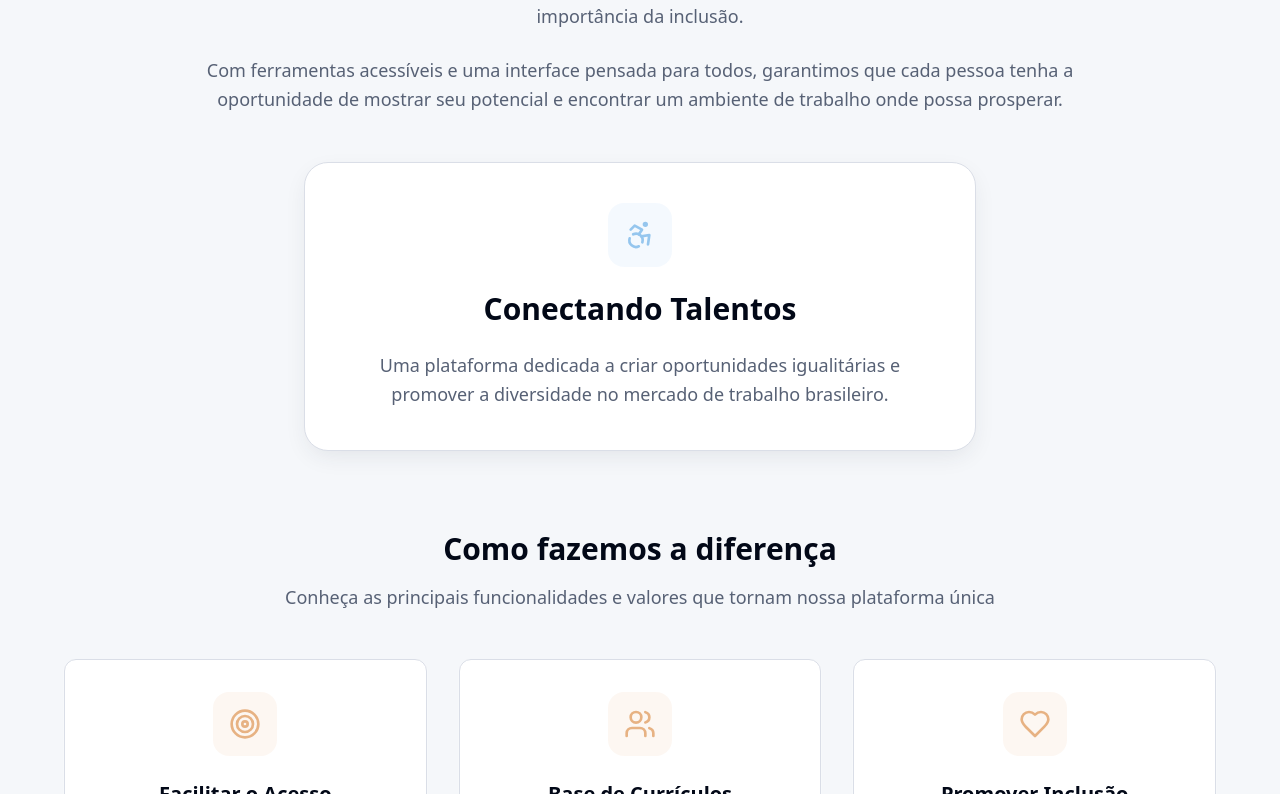
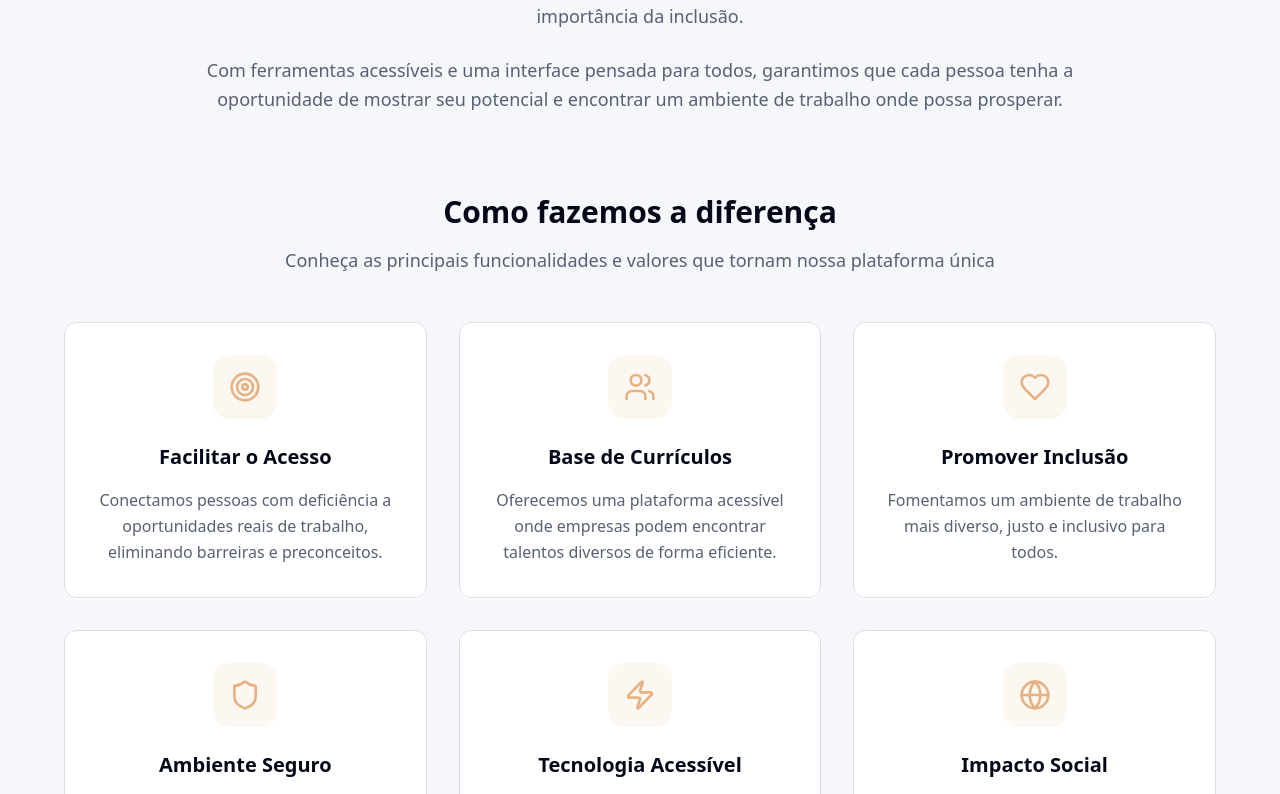
Before and after one commit to luisferracine/talento-inclusivo-hub, a React (Vite) app: page / in a window 1280 px wide. Shown: the part 1107-1901 px from the top of the page. Built offline with nearby package versions, Linux system fonts and the light colour scheme.

Commit message:
Remove "Conectando Talentos" section
Removed the "Conectando Talentos" section, which included a description about creating equal opportunities and promoting diversity in the Brazilian job market.
-edited src/components/AboutSection.tsx

```diff
--- a/src/components/AboutSection.tsx
+++ b/src/components/AboutSection.tsx
@@ -74,25 +74,6 @@ const AboutSection = () => {
               </p>
             </div>
           </div>
-
-          <div className="flex justify-center">
-            <div className="max-w-2xl">
-              <div className="bg-card p-10 rounded-3xl shadow-card border border-border hover:shadow-hover transition-all duration-300">
-                <div className="text-center">
-                  <div className="w-16 h-16 bg-primary/10 rounded-2xl flex items-center justify-center mx-auto mb-6">
-                    <Accessibility className="w-8 h-8 text-primary" />
-                  </div>
-                  <h3 className="text-2xl md:text-3xl font-bold text-foreground mb-6">
-                    Conectando Talentos
-                  </h3>
-                  <p className="text-lg text-muted-foreground leading-relaxed">
-                    Uma plataforma dedicada a criar oportunidades igualitárias e promover
-                    a diversidade no mercado de trabalho brasileiro.
-                  </p>
-                </div>
-              </div>
-            </div>
-          </div>
         </div>
 
         {/* Features grid */}
```
